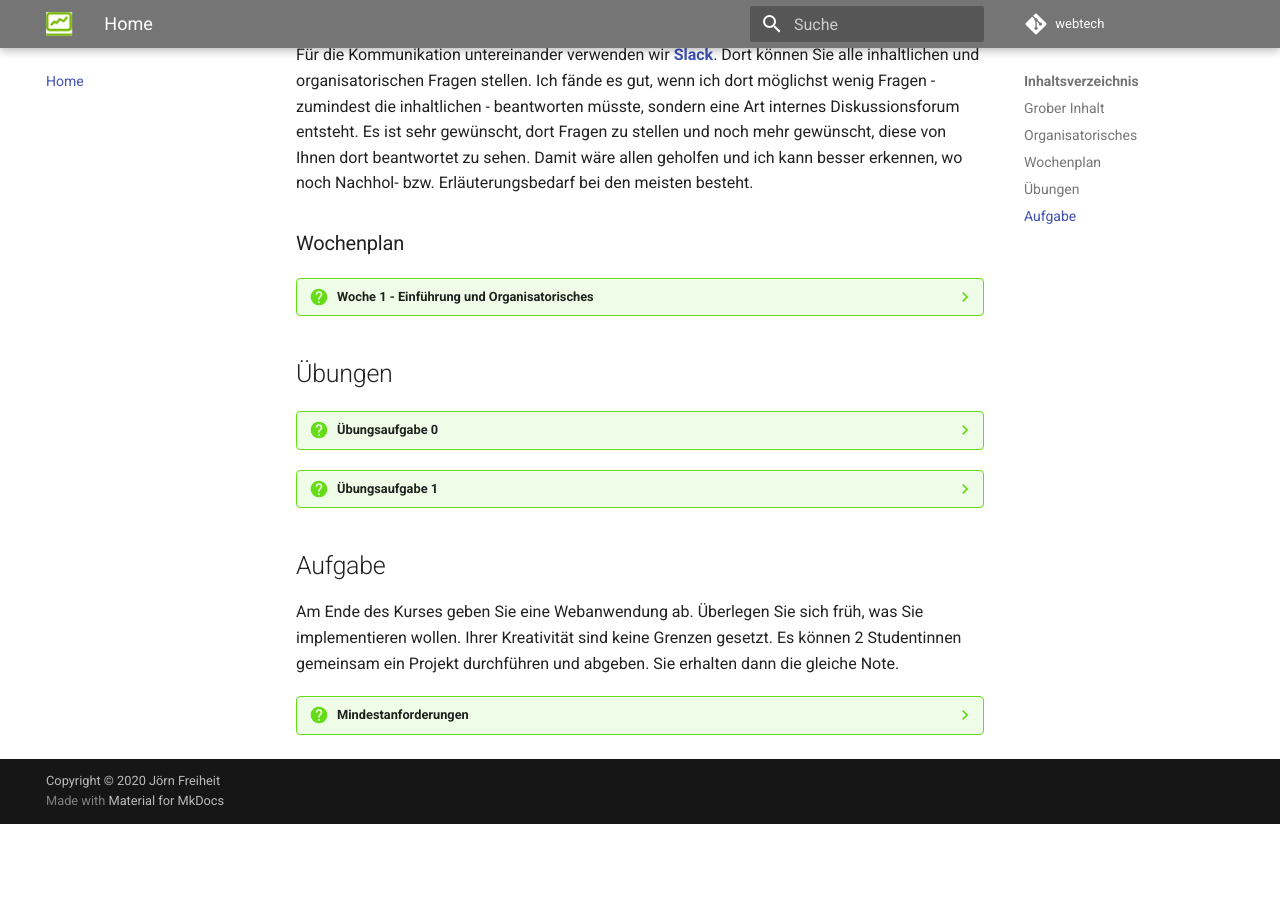
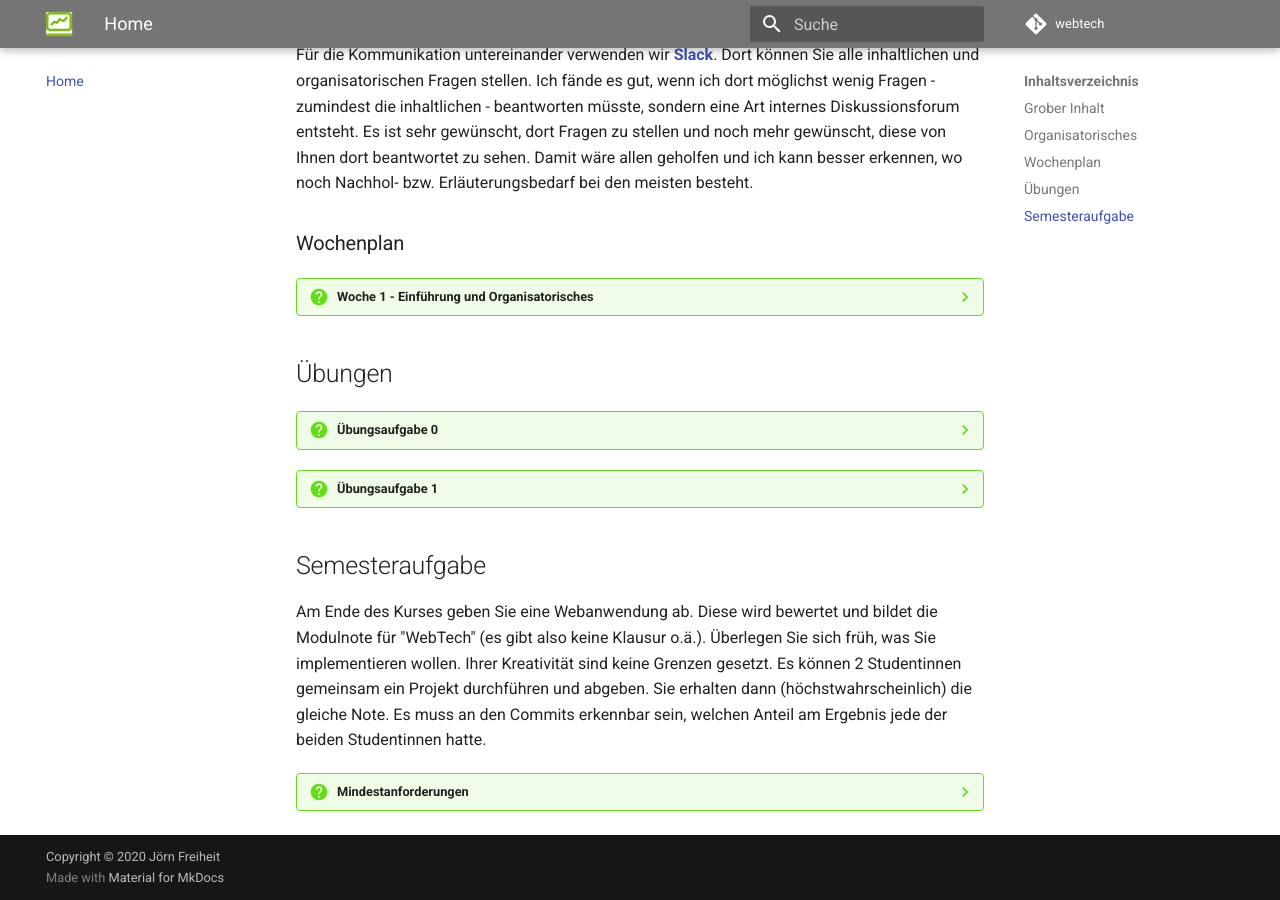
Before and after one commit to jfreiheit/webtech, an MkDocs documentation site: the page built from docs/index.md, in a window 1280 px wide and 900 px high, scrolled down 1777 px. Built offline with MkDocs 1.6.1 and Material for MkDocs 9.7.7, drawn with Linux system fonts in a browser that asks for light colours; comment, search, counter and statistics services are not loaded; before the commit the page ends 2601 px from its top, so only the background shows below that.

Commit message:
01 und 02

```diff
--- a/docs/index.md
+++ b/docs/index.md
@@ -38,6 +38,17 @@
 
 ??? question "Woche 1 - Einführung und Organisatorisches"
 	- siehe **Übungsaufgabe 0**
+	- 01_Einführung
+		<video controls="controls" width="200">
+  		<source type="video/mp4" src="./files/videos/01_Einführung.mp4"></source>
+  		<p>Your browser does not support the video element.</p>
+	  </video>
+	 - 02_Organisatorisches
+	 	<video controls="controls" width="200">
+  		<source type="video/mp4" src="./files/videos/02_Organisatorisches.mp4"></source>
+  		<p>Your browser does not support the video element.</p>
+		</video>
+
 
 ## Übungen
 
@@ -54,9 +65,9 @@
     Arbeiten Sie im Abschnitt [**Angular**](./angular/#angular) die Abschnitte [**Erstes Projekt erstellen**](./angular/#erstes-projekt-erstellen) und [**Angular-Projektstruktur**](./angular/#angular-projektstruktur) durch. Sie müssen dazu [**Angular**](./tools/#angular) installieren, eine [**Integrierte Entwicklungsumgebung**](./tools/#integrated-development-environment-ide) und die passenden [**Developer Tools**](./tools/#developer-tools).
 
 
-## Aufgabe
+## Semesteraufgabe
 
-Am Ende des Kurses geben Sie eine Webanwendung ab. Überlegen Sie sich früh, was Sie implementieren wollen. Ihrer Kreativität sind keine Grenzen gesetzt. Es können 2 Studentinnen gemeinsam ein Projekt durchführen und abgeben. Sie erhalten dann die gleiche Note.
+Am Ende des Kurses geben Sie eine Webanwendung ab. Diese wird bewertet und bildet die Modulnote für "WebTech" (es gibt also keine Klausur o.ä.). Überlegen Sie sich früh, was Sie implementieren wollen. Ihrer Kreativität sind keine Grenzen gesetzt. Es können 2 Studentinnen gemeinsam ein Projekt durchführen und abgeben. Sie erhalten dann (höchstwahrscheinlich) die gleiche Note. Es muss an den Commits erkennbar sein, welchen Anteil am Ergebnis jede der beiden Studentinnen hatte.
 
 ??? question "Mindestanforderungen"
 	Folgende Anforderungen werden an Ihr Projekt gestellt:
@@ -72,4 +83,6 @@
 
 	Datenbankeinträge können Bücher, CDs, ToDos, Einkaufslisten, Vorlesungen, Kühlschrankinhalte usw. sein - wie gesagt, Ihrer Kreativität sind keine Grenzen gesetzt.
 
-	Verwenden Sie ein CSS-Framework, wie z.B. Materialize, Bootstrap o.ä.! Ihre Anwendung soll modern aussehen.
+	Die Anwendung soll in einem Git-Dienst (GitHub, GitLab, ...) verfügbar sein. Das README (oder eine andere Form der Projektbeschreibung) soll aussagekräftig sein.
+
+	Verwenden Sie ein CSS-Framework, wie z.B. Materialize, Bootstrap o.ä.! Ihre Anwendung soll "modern" aussehen.
```
Also changed, not shown: site/index.html, site/search/search_index.json, 2 other files.
